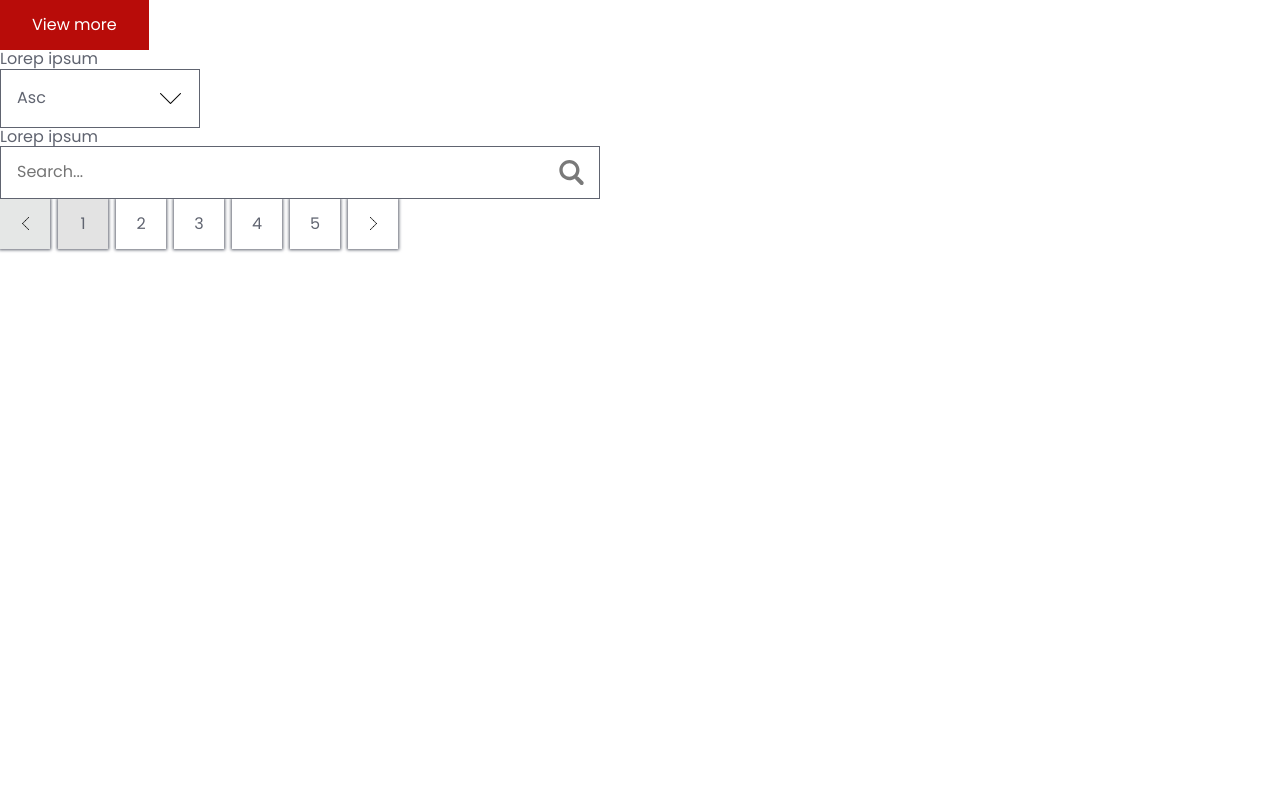
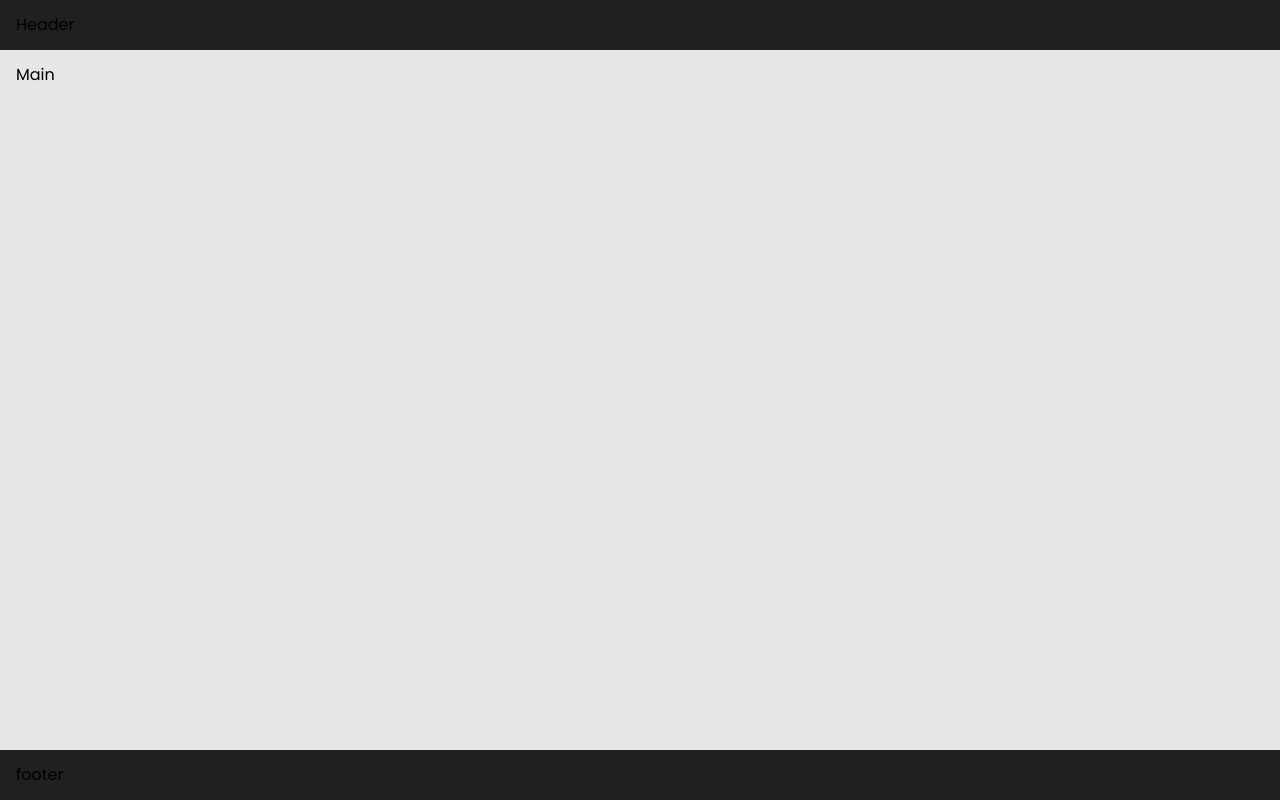
Before and after one commit to jdejesus11/marvel-super-heroes-spa, a React app: page / in a window 1280 px wide. Built offline with nearby package versions, Linux system fonts and the light colour scheme.

Commit message:
Implements general layout

```diff
--- a/src/App.tsx
+++ b/src/App.tsx
@@ -1,71 +1,23 @@
 import React from "react";
-// import {GlobalStyle, theme} from "../styles"
 import styled, { ThemeProvider } from "styled-components";
 import { Theme } from "./styles";
 import { GlobalStyle } from "./styles/global";
-import { Illustrations } from "./assets";
-import { Button } from "./components/button/Button";
-import { LinkButton } from "./components/link-button/LinkButton";
-import { DropDownList } from "./components/drop-down-list/DropDownList";
-import { SearchInput } from "./components/search-input/SearchInput";
-import { Paginator } from "./components/paginator/Paginator";
 
-const BaseButton = styled.button`
-  cursor: pointer;
-  font-family: ${Theme.primaryFont};
-  font-size: ${Theme.primaryFontSizes.regular};
-  border: 0px;
-  min-width: 100px;
-`;
 
-const RegularButton = styled(BaseButton)`
-  padding: 16px 32px;
-  background-color: ${Theme.primaryButtonColor};
-  transition: 0.3s;
-  color: ${Theme.textColorOnTertiary};
-  &:hover {
-    background-color: ${Theme.primaryHoverColor};
-  }
-  &:disabled {
-    background-color: ${Theme.primaryDisabledButtonColor};
-    cursor: not-allowed;
-  }
-`;
+const Header = styled.header`
+  background-color: ${Theme.primaryBackground};
+`
+const Main = styled.main`
+  flex: 1 1;
+  background-color: ${Theme.secondaryBackground};
+`
 
-const FocusRegularButton = styled(RegularButton)`
-  &:focus {
-    outline: 3px solid ${Theme.primaryButtonColor};
-    outline-offset: 2px;
-  }
-`;
+const Footer = styled.footer`
+  background-color: ${Theme.primaryBackground};
+`
 
-const ButtonLink = styled.a`
-  cursor: pointer;
-  color: ${Theme.textColorOnSecondary};
-  transition: 0.3s;
-  line-height: 1.6;
-
-  &:hover {
-    color: ${Theme.primaryHoverColor};
-  }
-`;
-
-const Paraghraph = styled.p`
-  width: 200px;
-  color: ${Theme.textColorOnSecondary};
-  line-height: 1.6;
-`;
-
-const Banner = styled.span`
-  background-color: ${Theme.status.successColor};
-  padding: 16px 32px;
-  color: ${Theme.status.successColorTextOnPrimary};
-`;
-
-const WarningBanner = styled.span`
-  background-color: ${Theme.status.warningColor};
-  padding: 16px 32px;
-  color: ${Theme.status.successColorTextOnPrimary};
+const Container = styled.div`
+  padding: 1rem;
 `;
 
 const App = () => {
@@ -73,6 +25,32 @@ const App = () => {
     <>
       <GlobalStyle />
       <ThemeProvider theme={Theme}>
+       <Header>
+          <Container>
+            Header
+          </Container>
+       </Header>
+       <Main>
+          <Container>
+            Main
+          </Container>
+       </Main>
+       <Footer>
+          <Container>
+            footer
+          </Container>
+       </Footer>
+      </ThemeProvider>
+    </>
+  );
+};
+
+export default App;
+
+
+/**
+ *
+ * <ThemeProvider theme={Theme}>
         <div>
           {" "}
           <Button text="View more" />
@@ -99,9 +77,5 @@ const App = () => {
         <div>
           <Paginator ariaLabel="paginator" page={1} pages={8} offset={5} onPageChange={() => {}} />
         </div>
-      </ThemeProvider>
-    </>
-  );
-};
-
-export default App;
+ *
+ */
--- a/src/styles/global.ts
+++ b/src/styles/global.ts
@@ -17,7 +17,9 @@ export const GlobalStyle = createGlobalStyle`
 
     body {
         margin: 0;
-        min-heigth: 100vh;
+        min-height: 100vh;
+        display: flex;
+        flex-direction: column;
     }
 
     ul, ol {
--- a/src/styles/theme.ts
+++ b/src/styles/theme.ts
@@ -23,6 +23,8 @@ export const Theme = {
   textColorOnTertiary: white[100],
 
   // Backgrounds
+  primaryBackground: black[100],
+  secondaryBackground: gray[100],
 
   // Status
   status: {
```
